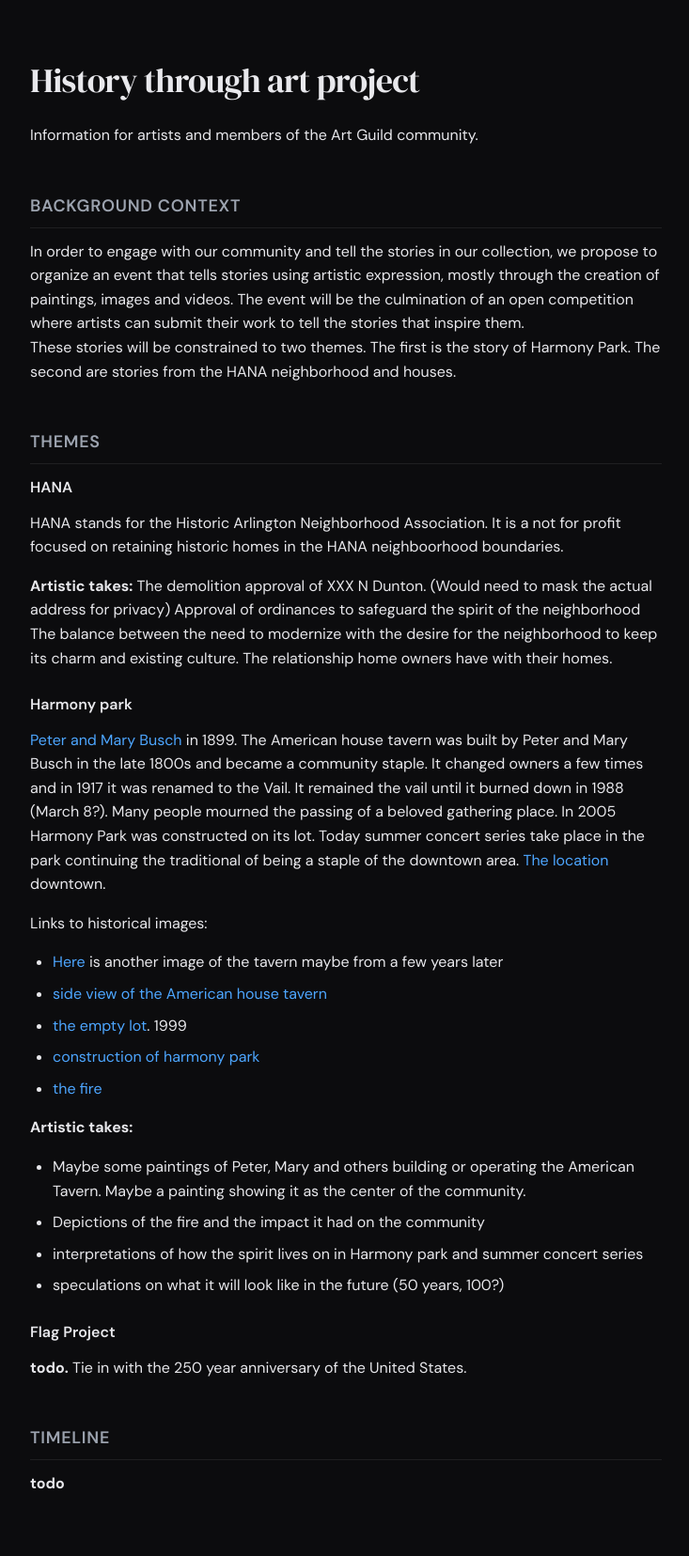
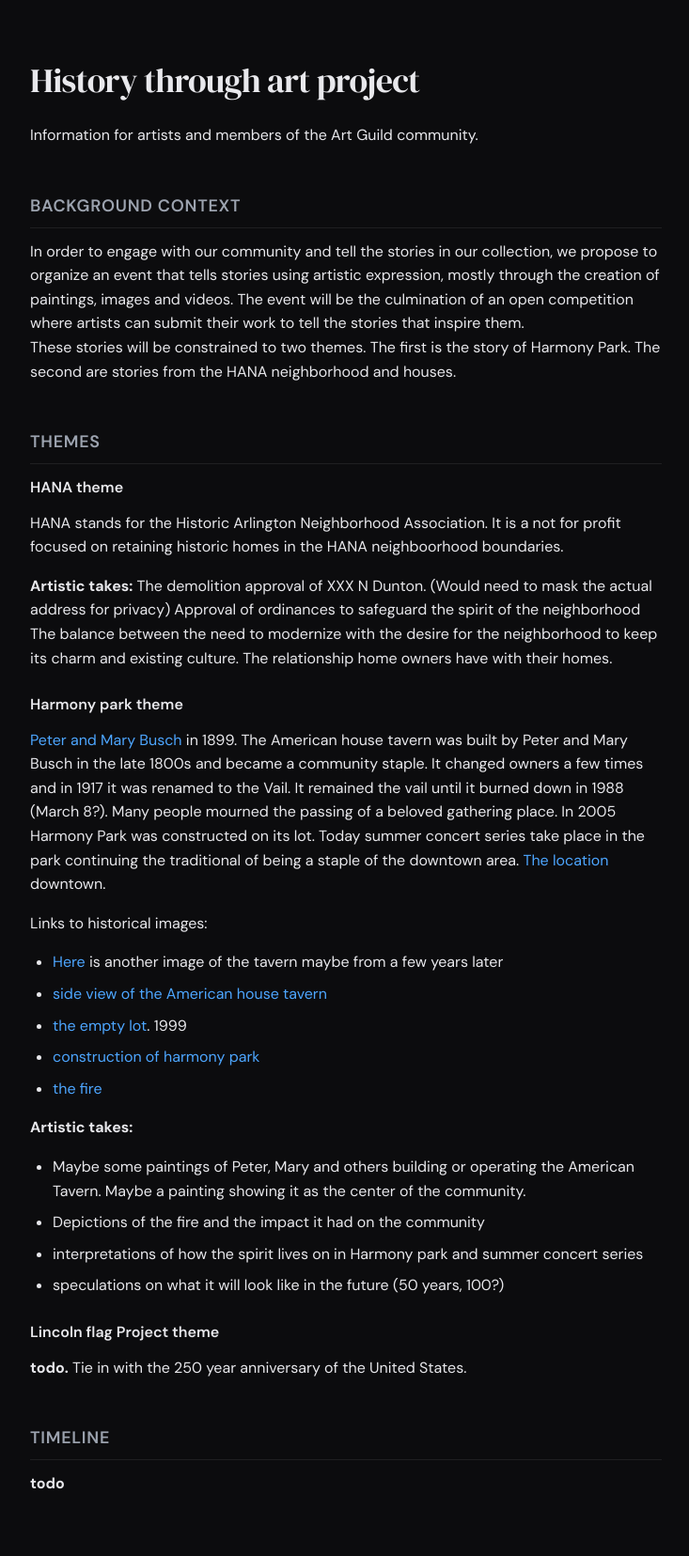
Before and after one commit to Arlington-Heights-Historical-Society/ah-history-through-art, a Jekyll site: the page built from docs/index.md, in a window 1280 px wide. Shown: the whole page at 94% size, without its empty margins (200-933 px from the left). Built offline with Jekyll 4.4.1, drawn with Linux system fonts in a browser that asks for light colours.

Commit message:
make the themes more explicit

```diff
--- a/docs/index.md
+++ b/docs/index.md
@@ -13,7 +13,7 @@ These stories will be constrained to two themes. The first is the story of Harmo
 
 ## Themes
 
-#### HANA
+#### HANA theme
 HANA stands for the Historic Arlington Neighborhood Association. It is a not for profit focused on retaining historic homes in the HANA neighboorhood boundaries.
 
 **Artistic takes:**
@@ -23,7 +23,7 @@ The balance between the need to modernize with the desire for the neighborhood t
 The relationship home owners have with their homes.
 
 
-#### Harmony park
+#### Harmony park theme
 [Peter and Mary Busch](https://www.idaillinois.org/digital/collection/narlingto04/id/114/rec/18) in 1899.
 The American house tavern was built by Peter and Mary Busch in the late 1800s and became a community staple. It changed owners a few times and in 1917 it was renamed to the Vail. It remained the vail until it burned down in 1988 (March 8?). Many people mourned the passing of a beloved gathering place. In 2005 Harmony Park was constructed on its lot. Today summer concert series take place in the park continuing the traditional of being a staple of the downtown area. [The location](https://maps.app.goo.gl/UPJFqR5rMPTBQQ7P8) downtown.
 
@@ -41,7 +41,7 @@ Links to historical images:
 * speculations on what it will look like in the future (50 years, 100?)
 
 
-#### Flag Project
+#### Lincoln flag Project theme
 **todo.**
 Tie in with the 250 year anniversary of the United States.
 
```
